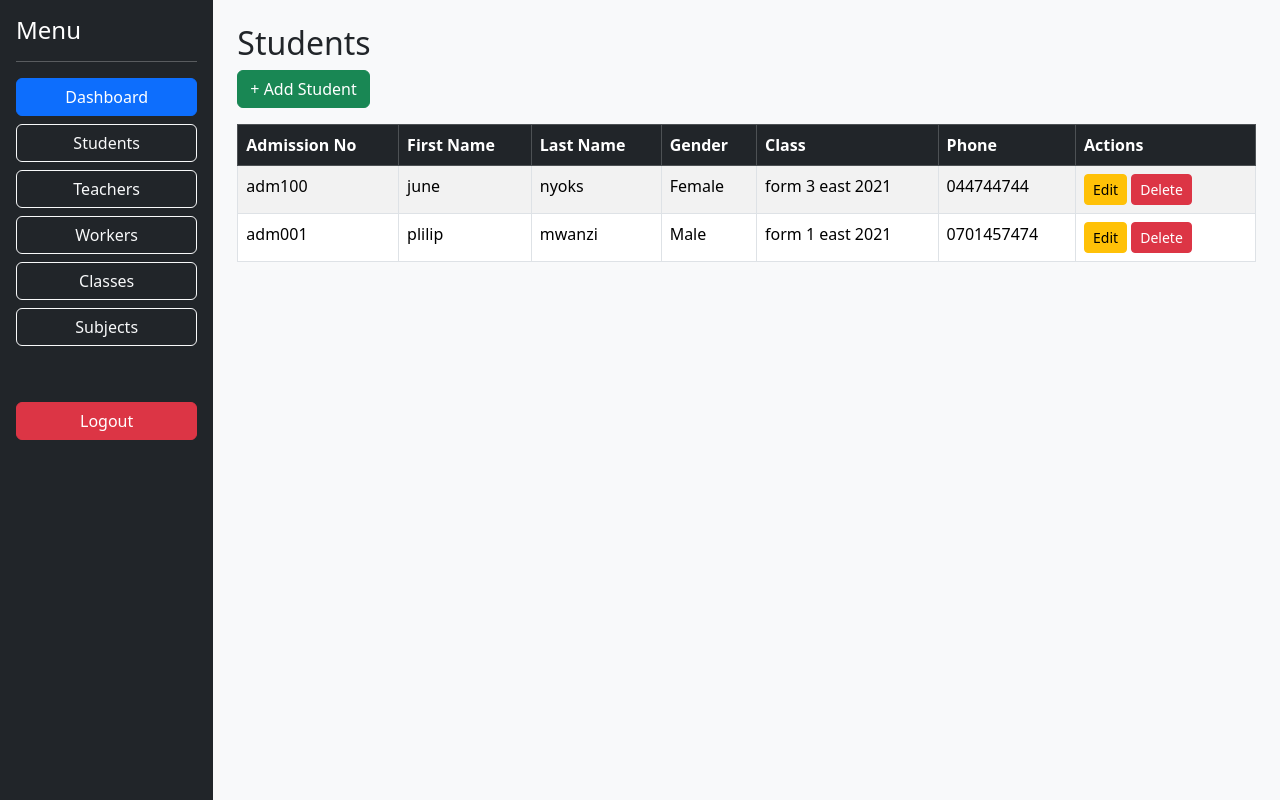
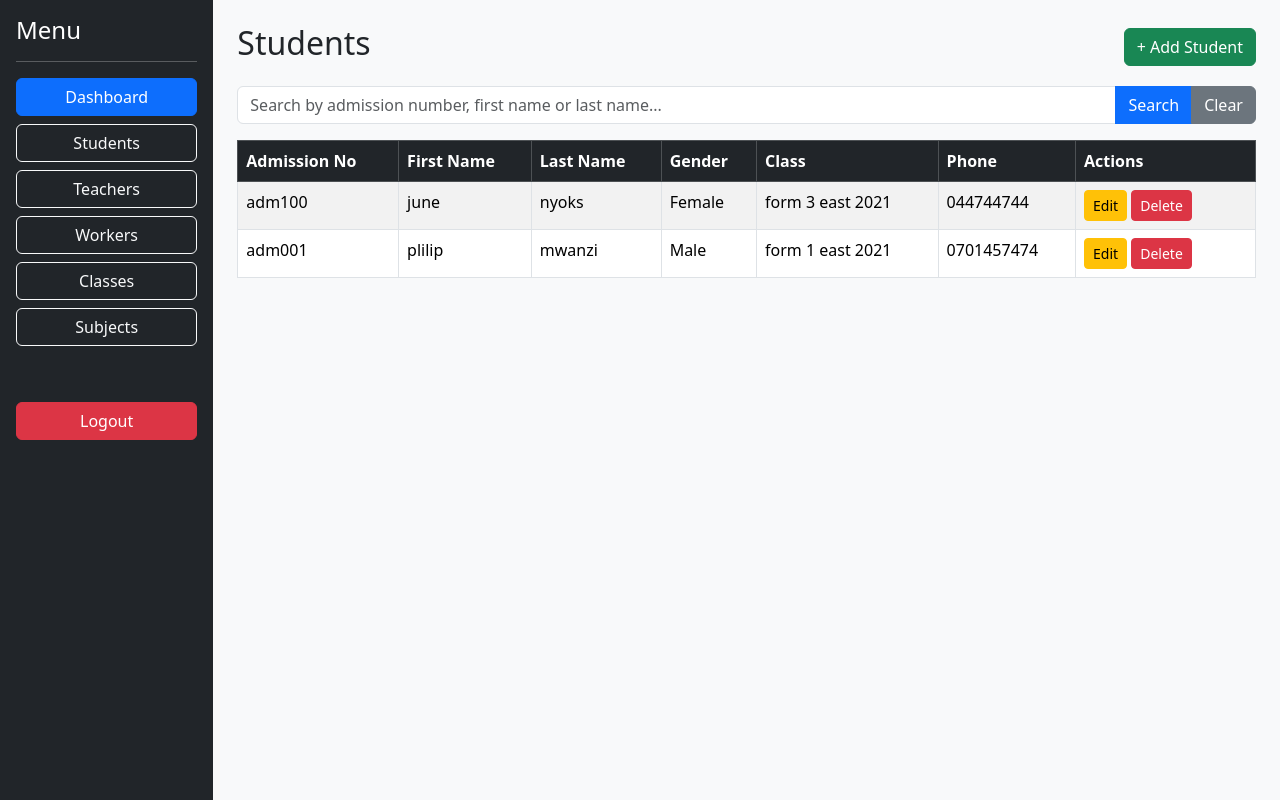
Before and after one commit to iasc12/SCHOOLMANAGEMENTSYSTEM, a Django app: page /students/ in a window 1280 px wide. Shown: the part 56-856 px from the top of the page. Run offline with Django 5.2, Linux system fonts and the light colour scheme; data comes from the database, SQL or seed files in the repository.

Commit message:
add student search functionality

```diff
--- a/students/views.py
+++ b/students/views.py
@@ -7,14 +7,27 @@ from .forms import StudentForm
 # STUDENT LIST
 # ==========================
 def student_list(request):
+    search = request.GET.get("search", "")
+
     students = Student.objects.all()
+
+    if search:
+        students = students.filter(
+            admission_number__icontains=search
+        ) | Student.objects.filter(
+            first_name__icontains=search
+        ) | Student.objects.filter(
+            last_name__icontains=search
+        )
 
     return render(
         request,
         "students/student_list.html",
-        {"students": students},
+        {
+            "students": students,
+            "search": search,
+        },
     )
-
 
 # ==========================
 # ADD STUDENT
--- a/templates/students/student_list.html
+++ b/templates/students/student_list.html
@@ -4,16 +4,46 @@
 
 {% block content %}
 
-<h2>Students</h2>
+<div class="d-flex justify-content-between align-items-center mb-3">
 
-<a href="{% url 'add_student' %}" class="btn btn-success mb-3">
-    + Add Student
-</a>
+    <h2>Students</h2>
+
+    <a href="{% url 'add_student' %}" class="btn btn-success">
+        + Add Student
+    </a>
+
+</div>
+
+<form method="GET" class="mb-3">
+
+    <div class="input-group">
+
+        <input
+            type="text"
+            name="search"
+            class="form-control"
+            placeholder="Search by admission number, first name or last name..."
+            value="{{ search }}"
+        >
+
+        <button class="btn btn-primary" type="submit">
+            Search
+        </button>
+
+        <a href="{% url 'student_list' %}" class="btn btn-secondary">
+            Clear
+        </a>
+
+    </div>
+
+</form>
 
 <table class="table table-bordered table-striped">
 
     <thead class="table-dark">
+
         <tr>
+
             <th>Admission No</th>
             <th>First Name</th>
             <th>Last Name</th>
@@ -21,7 +51,9 @@
             <th>Class</th>
             <th>Phone</th>
             <th width="180">Actions</th>
+
         </tr>
+
     </thead>
 
     <tbody>
@@ -56,9 +88,11 @@
     {% empty %}
 
         <tr>
-            <td colspan="7">
+
+            <td colspan="7" class="text-center">
                 No students found.
             </td>
+
         </tr>
 
     {% endfor %}
```
